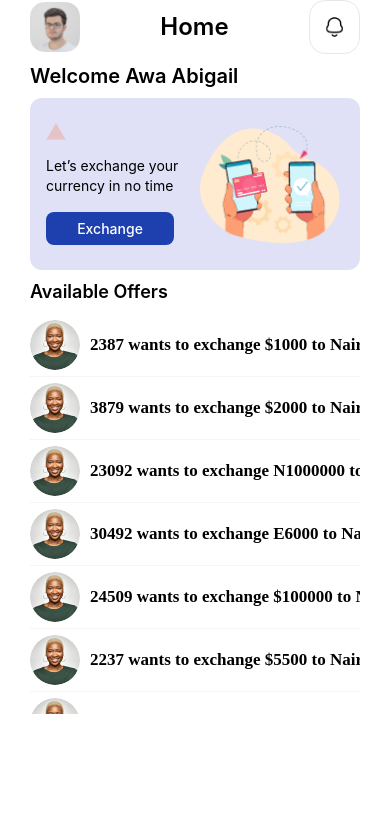
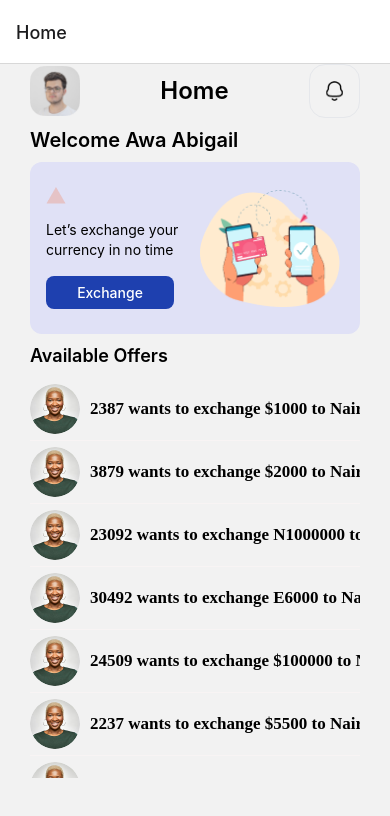
Before and after one commit to ifedayoagboola/shangeIT-mobile, a React Native app: screen /Home in a window 390 px wide. Shown: the top 816 px of the page. Built offline with nearby package versions, Linux system fonts and the light colour scheme.

Commit message:
navigation

```diff
--- a/App.tsx
+++ b/App.tsx
@@ -6,7 +6,12 @@ import LogoScreen from "./src/screens/LogoScreen";
 import OfferList from "./src/components/OfferList";
 import { StyleSheet } from "react-native";
 
+import { NavigationContainer } from "@react-navigation/native";
+import { createNativeStackNavigator } from "@react-navigation/native-stack";
+
 export default function App() {
+  const Stack = createNativeStackNavigator();
+
   const [showLogoScreen, setShowLogoScreen] = useState(true);
 
   useEffect(() => {
@@ -15,9 +20,20 @@ export default function App() {
     }, 1000); // 2000 milliseconds = 2 seconds
     return () => clearTimeout(timeout);
   }, []); // Runs once on component mount
+
+  const StackNavigator = () => {
+    return (
+      <Stack.Navigator initialRouteName="Home">
+        <Stack.Screen name="Home" component={HomeScreen} />
+        <Stack.Screen name="Welcome" component={LogoScreen} />
+      </Stack.Navigator>
+    );
+  };
   return (
     <Provider store={store}>
-      {showLogoScreen ? <LogoScreen /> : <HomeScreen />}
+      <NavigationContainer>
+        {showLogoScreen ? <LogoScreen /> : <StackNavigator />}
+      </NavigationContainer>
     </Provider>
   );
 }
--- a/package.json
+++ b/package.json
@@ -9,6 +9,8 @@
     "web": "expo start --web"
   },
   "dependencies": {
+    "@react-navigation/native": "^6.1.17",
+    "@react-navigation/native-stack": "^6.9.26",
     "@reduxjs/toolkit": "^2.2.1",
     "expo": "~50.0.11",
     "expo-constants": "~15.4.5",
@@ -17,6 +19,8 @@
     "react": "18.2.0",
     "react-native": "0.73.6",
     "react-native-gesture-handler": "~2.14.0",
+    "react-native-safe-area-context": "4.8.2",
+    "react-native-screens": "~3.29.0",
     "react-redux": "^9.1.0"
   },
   "devDependencies": {
--- a/src/components/Offer.tsx
+++ b/src/components/Offer.tsx
@@ -87,7 +87,7 @@ const styles = StyleSheet.create({
   container: {
     flexDirection: "row",
     paddingVertical: 6,
-    backgroundColor: colors.white,
+    // backgroundColor: colors.white,
     width: "85%",
   },
   detailsContainer: {
```
Also changed, not shown: 1 other file (tests, documents, lock files or other folders).
